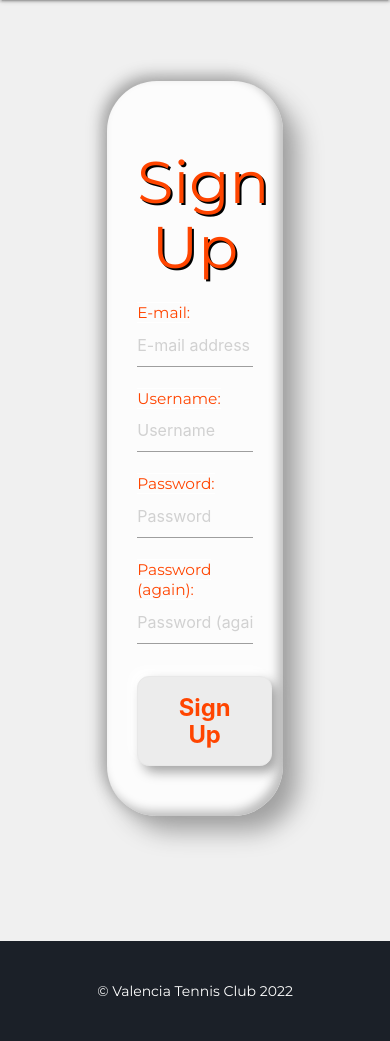
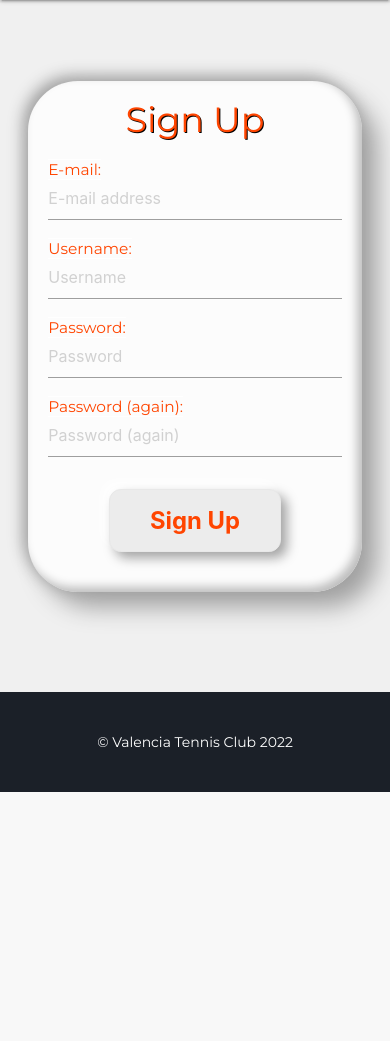
Before and after one commit to DHayes23/Valencia-Tennis, a Django app: page /accounts/signup/ in a window 390 px wide. Shown: the part 100-1141 px from the top of the page. After the commit the page ends 892 px from the top, so only its background shows below. Run offline with Django 3.2, Linux system fonts and the light colour scheme; some libraries are stand-ins or nearby versions.

Commit message:
Update allauth template styling

```diff
--- a/static/css/auth.css
+++ b/static/css/auth.css
@@ -12,7 +12,6 @@
     box-shadow: 15px 15px 25px rgb(160, 160, 160),
     -5px -5px 15px rgb(160, 160, 160),
     inset -5px -5px 10px rgb(189, 189, 189);
-    z-index: 9999;
 }
 
 .auth-heading {
@@ -79,6 +78,93 @@ label.active {
 }
 
 #password-reset-section {
-    padding-top: 75px;
+    padding-top: 100px;
     padding-bottom: 75px;
 }
+
+#password-reset-section .auth-heading {
+    font-size: 2.2rem;
+    text-shadow: 1px 1px black;
+}
+
+#password-reset-section .auth-button {
+    font-size: 1.2rem;
+}
+
+
+
+/* MEDIA QUERIES */
+
+/* SMALL SCREENS */
+
+@media (max-width: 425px) {
+
+    .auth-panel {
+        height: fit-content;
+        margin-left: 2.5%;
+        width: 95%;
+        margin-top: 20px;
+        margin-bottom: 20px;
+        padding: 20px;
+        padding-top: 10px;
+        font-size: 1rem;
+        line-height: 1rem;
+    }
+
+    .auth-heading {
+        font-size: 2.5rem;
+        text-shadow: 1px 1px black;
+        margin-top: 10px;
+
+    }
+
+    #login-section {
+        margin-top: 135px;
+        margin-bottom: 150px;
+    }
+
+    #signup-section {
+        margin-top: 125px;
+        margin-bottom: 100px;
+    }
+
+    #password-reset-section {
+        margin-top: 125px;
+        margin-bottom: 100px;
+    }
+
+    #password-reset-section .auth-button {
+        font-size: 1.2rem;
+    }
+}
+
+/* EXTRA LARGE SCREENS */
+
+@media (min-width: 2000px) {
+
+
+    #login-section {
+        margin-top: 300px;
+        margin-bottom: 300px;
+    }
+
+    #signup-section {
+        margin-top: 275px;
+        margin-bottom: 250px;
+    }
+
+    #password-reset-section {
+        margin-top: 170px;
+        margin-bottom: 200px;
+    }
+
+    #password-reset-section .auth-heading {
+        font-size: 3rem;
+        text-shadow: 1px 1px black;
+    }
+
+    #password-reset-section .auth-button {
+        font-size: 1.8rem;
+    }
+
+}
```
